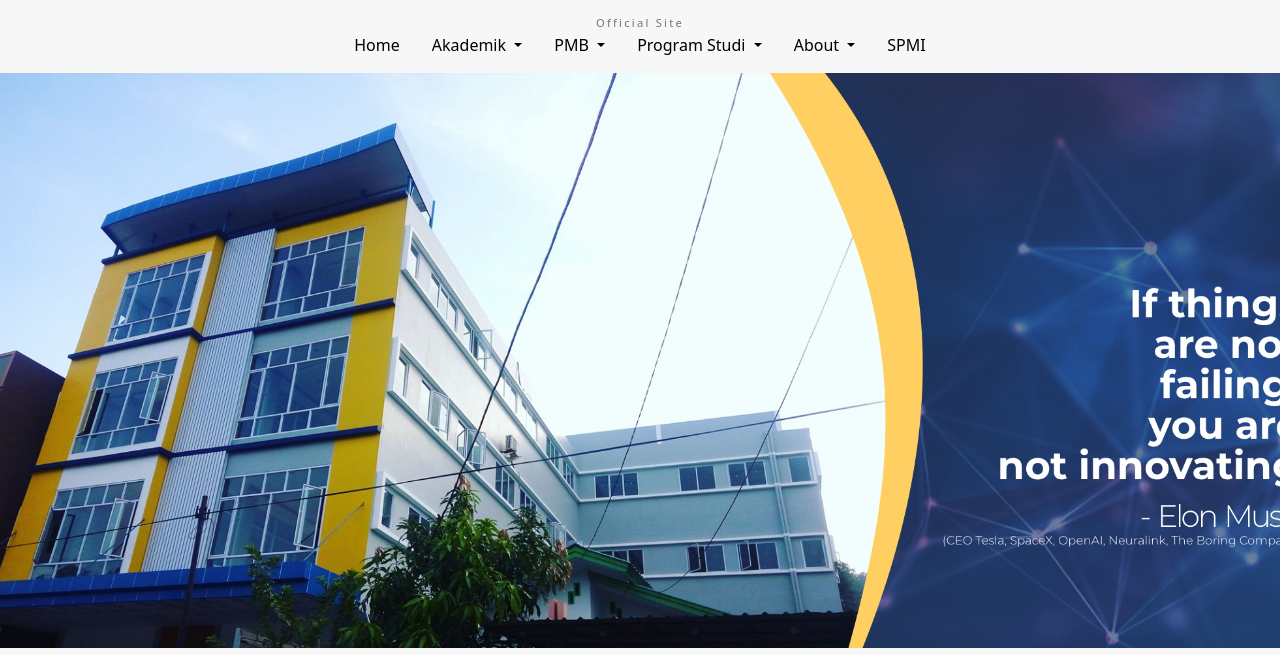
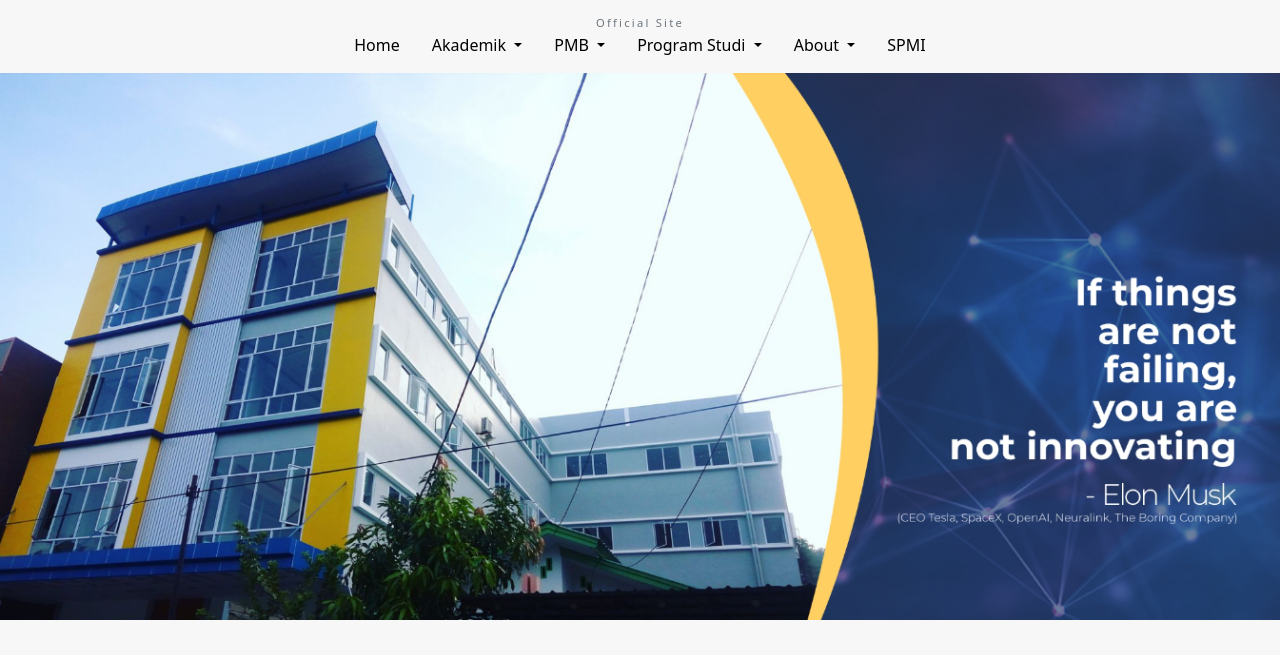
Before and after one commit to rywndr/STTIClone, a plain HTML site: page index.html in a window 1280 px wide. Shown: the part 145-800 px from the top of the page. Drawn offline with nearby package versions, Linux system fonts and the light colour scheme.

Commit message:
updated the hero img

```diff
--- a/index.html
+++ b/index.html
@@ -274,7 +274,7 @@
     </div>
 
     <div class="hero-img">
-      <img src="/assets/img/hero1.png" alt="" />
+      <img src="/assets/img/hero1.png" alt="" style="width: 100%;"/>
     </div>
 
     <div class="container mt-5" style="background-color: white">
```
